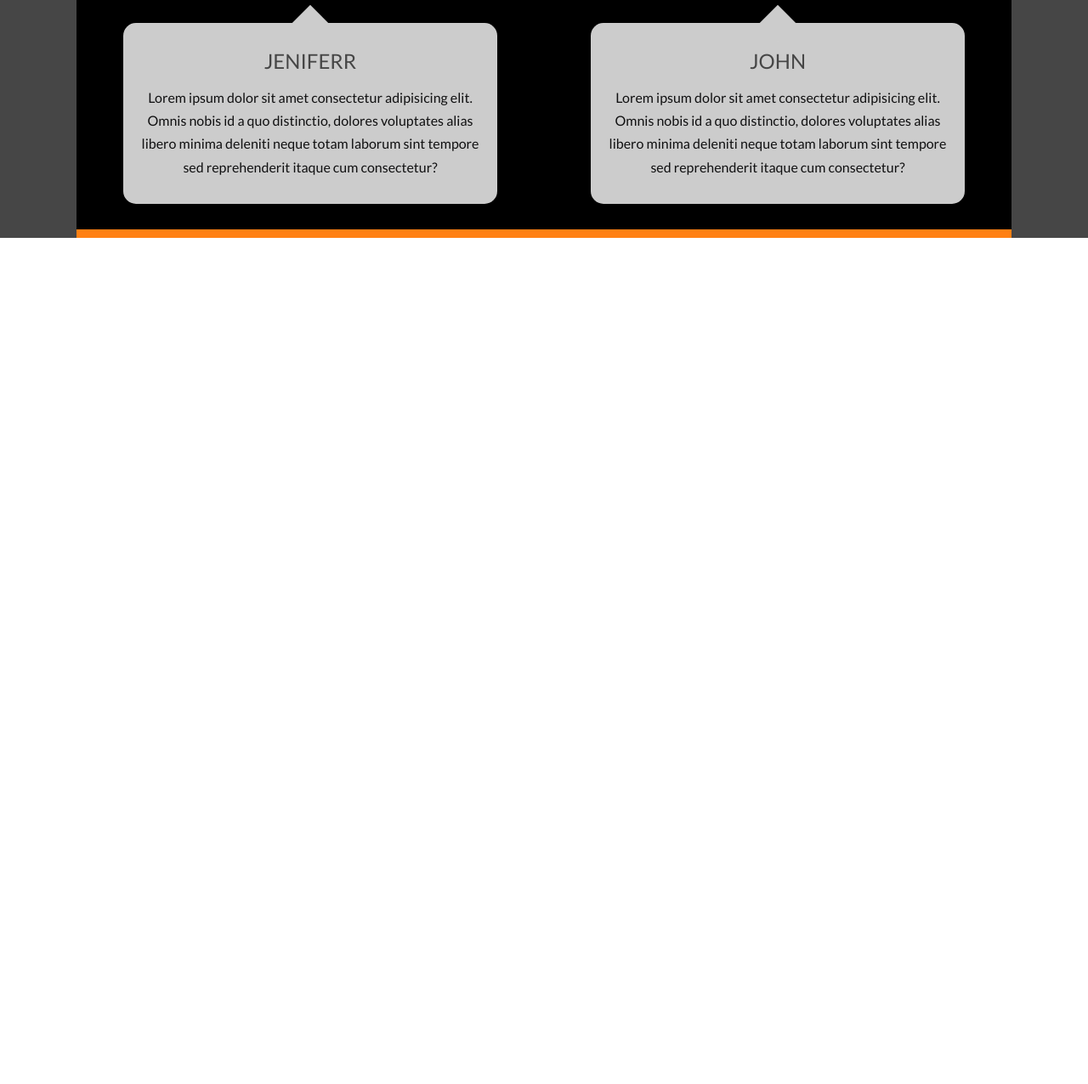
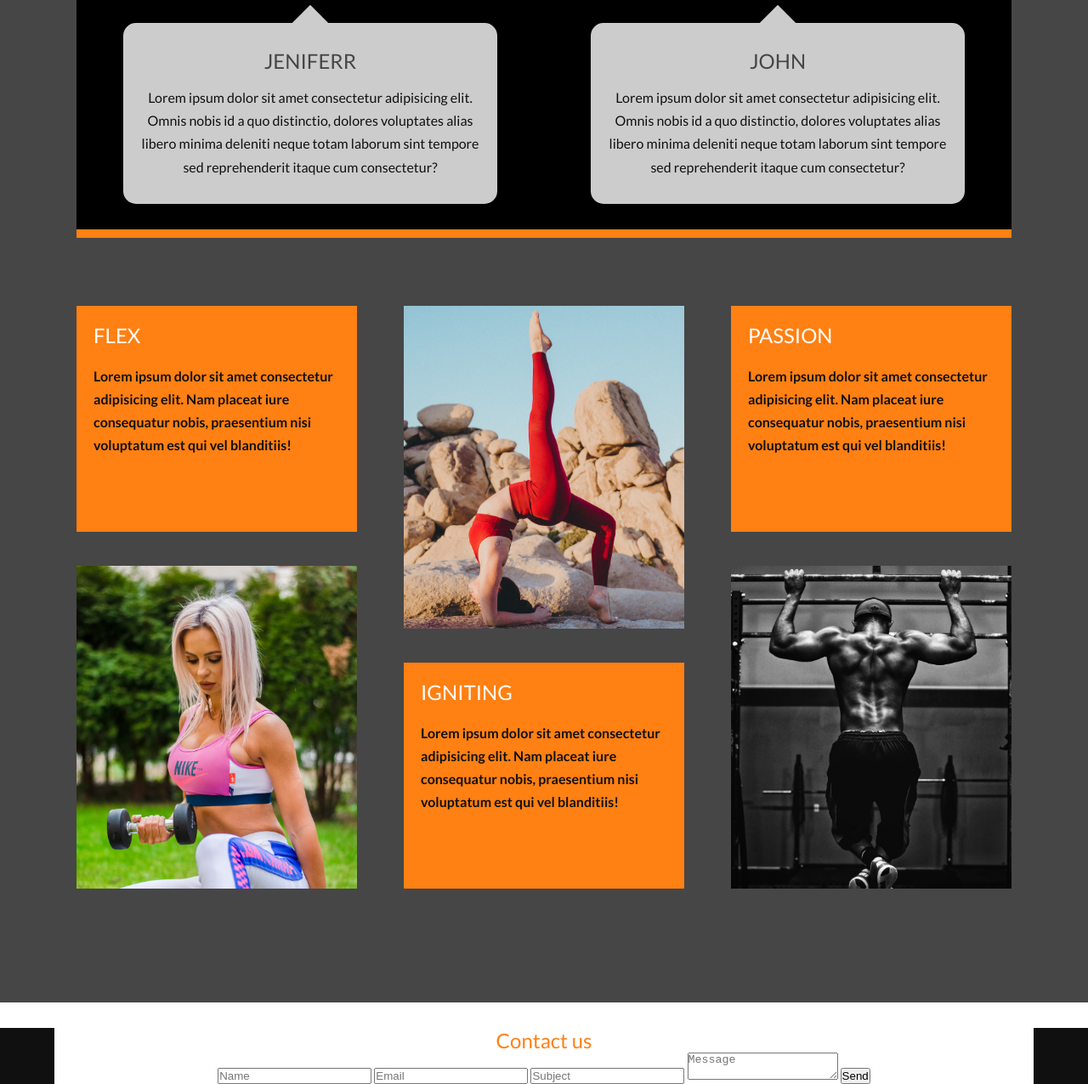
Before and after one commit to Belkowski656/gym-landing-page, a plain HTML site: page index.html in a window 1280 px wide. Shown: the part 1918-3194 px from the top of the page at 85% size. Before the commit the page ends 2218 px from the top, so only its background shows below. Drawn offline with Linux system fonts and the light colour scheme.

Commit message:
add advantages section with responsivness

```diff
--- /dev/null
+++ b/SCSS/_advantages.scss
@@ -0,0 +1,101 @@
+.advantages {
+    color: $black;
+    background-color: #464646;
+    padding-top: 20px;
+    transform: translateY(-30px);
+
+    &__container {
+        @media (min-width:823px) {
+            display: flex;
+            flex-wrap: wrap;
+            justify-content: space-between;
+            // align-items: center;
+        }
+    }
+
+    &__photo {
+        height: 600px;
+        background-size: cover;
+        background-repeat: no-repeat;
+        margin: 20px 0;
+
+        @media (min-width:823px) {
+            width: 30%;
+            height: 380px;
+        }
+    }
+
+
+    &__photo:nth-child(2) {
+        background-image: url(../src/img9.jpg);
+
+        @media (orientation:landscape) {
+            background-position: center;
+        }
+
+        @media (min-width:823px) {
+            order: 2;
+        }
+    }
+
+    &__photo:nth-child(3) {
+        background-image: url(../src/img10.jpg);
+
+        @media (min-width:823px) {
+            order: 4;
+            transform: translateY(-114px);
+        }
+    }
+
+    &__photo:nth-child(6) {
+        background-image: url(../src/img11.jpg);
+
+        @media (min-width:823px) {
+            order: 6;
+            transform: translateY(-114px);
+        }
+    }
+
+    &__description {
+        background-color: $orange;
+        padding: 20px;
+        margin: 20px 0;
+
+        @media (min-width:823px) {
+            width: 30%;
+            height: 266px;
+        }
+    }
+
+    &__description:nth-child(1) {
+
+        @media (min-width:823px) {
+            order: 1;
+        }
+    }
+
+    &__description:nth-child(4) {
+        @media (min-width:823px) {
+            order: 5;
+        }
+    }
+
+    &__description:nth-child(5) {
+        @media (min-width:823px) {
+            order: 3;
+        }
+    }
+
+    &__title {
+        font-size: $font-size-subtitle;
+        color: white;
+        text-transform: uppercase;
+        margin-bottom: 20px;
+        font-weight: normal;
+    }
+
+    &__text {
+        font-weight: bold;
+        line-height: 170%;
+    }
+}
--- /dev/null
+++ b/SCSS/_footer.scss
@@ -0,0 +1,16 @@
+.footer {
+    background-color: $black;
+    text-align: center;
+
+    &__box {
+        background-color: white;
+        width: 90%;
+        margin: 0 auto;
+    }
+
+    &__title {
+        font-size: $font-size-subtitle;
+        color: $orange;
+        font-weight: normal;
+    }
+}
--- a/SCSS/_trainers.scss
+++ b/SCSS/_trainers.scss
@@ -1,6 +1,7 @@
 .trainers {
     background-color: #464646;
     padding-top: 30px;
+    padding-bottom: 50px;
     color: $black;
     text-align: center;
     transform: translateY(-20px);
--- a/SCSS/main.scss
+++ b/SCSS/main.scss
@@ -5,3 +5,5 @@
 @import './members';
 @import './about';
 @import './trainers';
+@import './advantages';
+@import './footer';
--- a/index.html
+++ b/index.html
@@ -116,6 +116,48 @@
                 </div>
             </div>
         </section>
+        <section class="advantages">
+            <div class="container advantages__container">
+                <div class="advantages__description">
+                    <h4 class="advantages__title">Flex</h4>
+                    <p class="advantages__text">
+                        Lorem ipsum dolor sit amet consectetur adipisicing elit. Nam placeat iure consequatur nobis,
+                        praesentium nisi voluptatum est qui vel blanditiis!
+                    </p>
+                </div>
+                <div class="advantages__photo"></div>
+                <div class="advantages__photo"></div>
+                <div class="advantages__description">
+                    <h4 class="advantages__title">Igniting</h4>
+                    <p class="advantages__text">
+                        Lorem ipsum dolor sit amet consectetur adipisicing elit. Nam placeat iure consequatur nobis,
+                        praesentium nisi voluptatum est qui vel blanditiis!
+                    </p>
+                </div>
+                <div class="advantages__description">
+                    <h4 class="advantages__title">Passion</h4>
+                    <p class="advantages__text">
+                        Lorem ipsum dolor sit amet consectetur adipisicing elit. Nam placeat iure consequatur nobis,
+                        praesentium nisi voluptatum est qui vel blanditiis!
+                    </p>
+                </div>
+                <div class="advantages__photo"></div>
+            </div>
+        </section>
+        <footer class="footer">
+            <div class="footer__box">
+                <h2 class="footer__title">
+                    Contact us
+                </h2>
+                <form class="footer__form">
+                    <input type="text" placeholder="Name" class="footer__input">
+                    <input type="email" placeholder="Email" class="footer__input">
+                    <input type="text" placeholder="Subject" class="footer__input">
+                    <textarea class="footer__textarea" placeholder="Message"></textarea>
+                    <button class="footer__textarea" type="submit">Send</button>
+                </form>
+            </div>
+        </footer>
     </div>
     <script src="./js/nav.js"></script>
 </body>
```
Also changed, not shown: css/main.css, src/img10.jpg (added), src/img11.jpg (added), src/img9.jpg (added), 1 other file.
